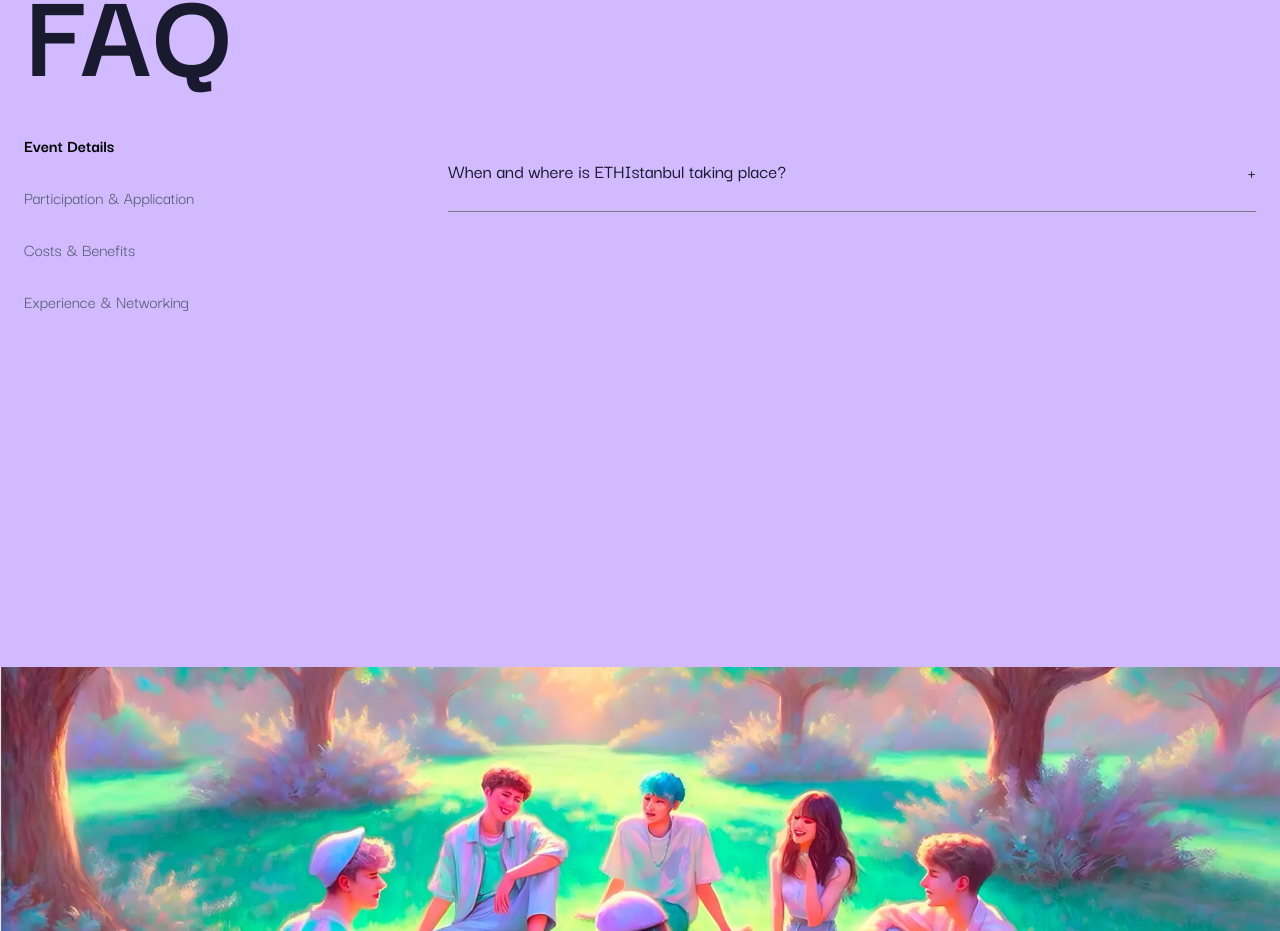
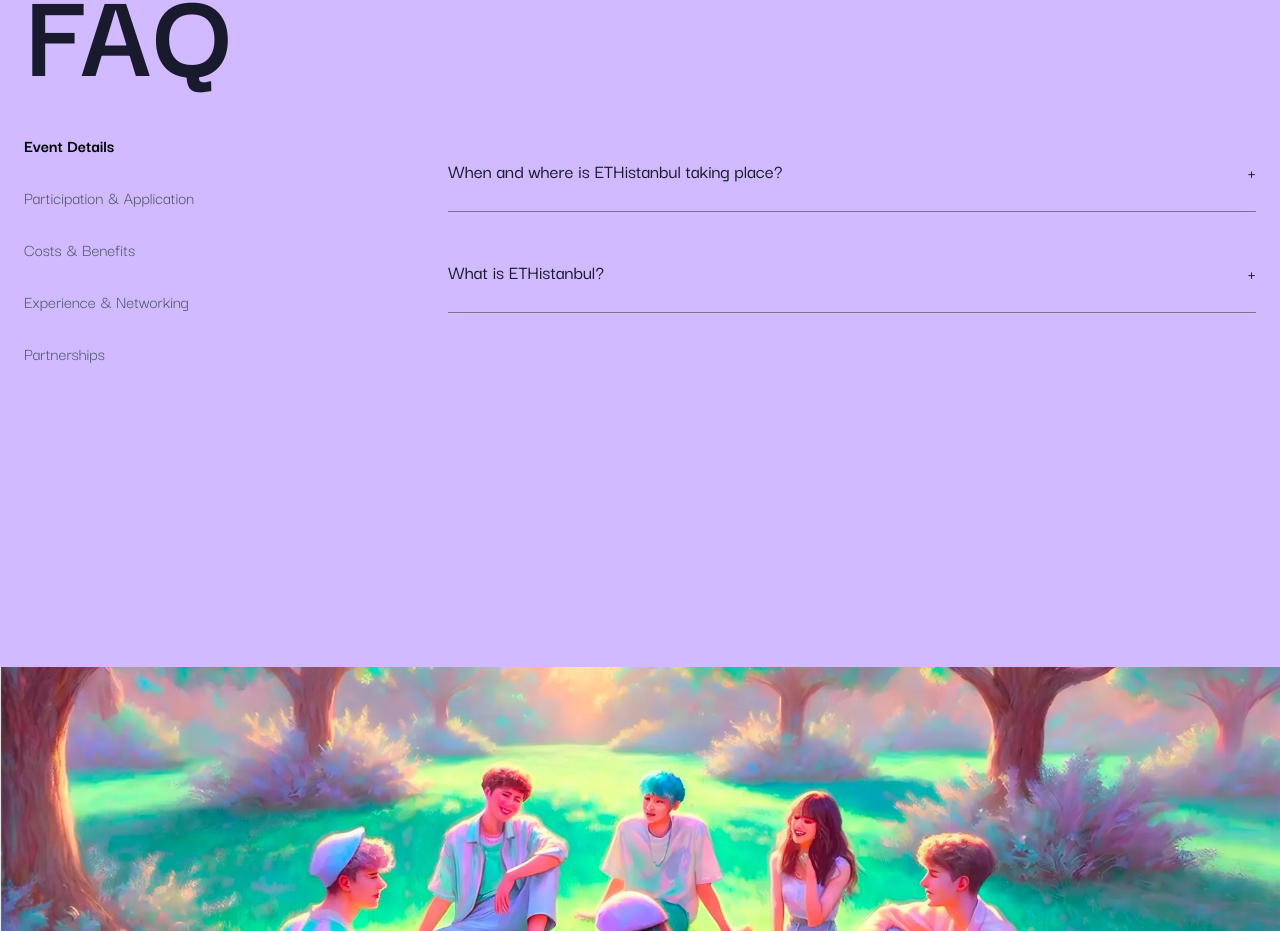
Before and after one commit to node101-io/ethistanbul-landing, a Next.js app: page / in a window 1280 px wide. Shown: the part 4513-5444 px from the top of the page. Built offline with nearby package versions, Linux system fonts and the light colour scheme; a web font is replaced by a local one.

Commit message:
update: faq update

```diff
--- a/components/FAQ.tsx
+++ b/components/FAQ.tsx
@@ -7,7 +7,8 @@
   | "Event Details"
   | "Participation & Application"
   | "Costs & Benefits"
-  | "Experience & Networking";
+  | "Experience & Networking"
+  | "Partnerships";
 interface FAQItem {
   question: string;
   answer: string;
@@ -31,14 +32,20 @@
     "Participation & Application",
     "Costs & Benefits",
     "Experience & Networking",
+    "Partnerships",
   ];
 
   const questionsData: Record<Category, FAQItem[]> = {
     "Event Details": [
       {
-        question: "When and where is ETHIstanbul taking place?",
+        question: "When and where is ETHistanbul taking place?",
         answer:
-          "Anyone passionate about blockchain! Whether you’re a developer, designer, or just curious about Ethereum, you’re welcome to apply. No prior experience? No problem, you’ll find plenty of support from mentors and fellow hackers.",
+          "ETHistanbul will take place between Sep 5-7 at XXX in Istanbul. The conference will be held on the 5th of September; the rest is the hackathon. Make sure to arrive early to secure your spot!",
+      },
+      {
+        question: "What is ETHistanbul?",
+        answer:
+          "ETHistanbul is a hackathon and conference focused on Ethereum and the broader blockchain ecosystem. It’s a space where builders, developers, and innovators come together to create, collaborate, and push the boundaries of decentralized tech.",
       },
     ],
     "Participation & Application": [
@@ -50,26 +57,63 @@
       {
         question: "How can I apply to participate?",
         answer:
-          "Anyone passionate about blockchain! Whether you’re a developer, designer, or just curious about Ethereum, you’re welcome to apply. No prior experience? No problem, you’ll find plenty of support from mentors and fellow hackers.",
+          "You can apply to participate by filling out the application form on our website. We review applications on a rolling basis, so be sure to submit early to increase your chances of acceptance.",
       },
       {
         question: "Can I apply as a team?",
         answer:
-          "Anyone passionate about blockchain! Whether you’re a developer, designer, or just curious about Ethereum, you’re welcome to apply. No prior experience? No problem, you’ll find plenty of support from mentors and fellow hackers.",
+          "Absolutely! You can apply solo or as a team. If you don’t have a team, don’t worry—we’ll have a team formation session at the start of the hackathon.",
       },
     ],
     "Costs & Benefits": [
       {
         question: "How much does it cost to attend?",
         answer:
-          "Anyone passionate about blockchain! Whether you’re a developer, designer, or just curious about Ethereum, you’re welcome to apply. No prior experience? No problem, you’ll find plenty of support from mentors and fellow hackers.",
+          "ETHistanbul is 100% free for accepted participants. We’ve got you covered with meals, Wi-Fi, and even some cool swag!",
+      },
+      {
+        question: "Are there prizes?",
+        answer:
+          "Yes! We’ll have multiple prize tracks sponsored by leading protocols and projects. Prizes will be announced closer to the event.",
+      },
+      {
+        question: "Will travel and accommodation be covered?",
+        answer:
+          "We have a limited number of travel and accommodation grants available. Check the application form for more details on how to apply for a grant.",
+      },
+      {
+        question: "Will food and drinks be provided?",
+        answer:
+          "Yes! We’ll provide food, drinks, and snacks throughout the event to keep you energized and focused.",
+      },
+      {
+        question: "Do I need to bring my own equipment?",
+        answer:
+          "Yes, please bring your own laptop and any equipment you need for hacking. We’ll have Wi-Fi and power outlets available, but make sure your devices are fully charged!",
       },
     ],
     "Experience & Networking": [
       {
         question: "Can I attend just as a spectator?",
         answer:
-          "Anyone passionate about blockchain! Whether you’re a developer, designer, or just curious about Ethereum, you’re welcome to apply. No prior experience? No problem, you’ll find plenty of support from mentors and fellow hackers.",
+          "ETHistanbul is primarily for builders and participants. However, the demo day and final presentations will be open to the public, stay tuned for more details!",
+      },
+      {
+        question: "Can I work on my project after hours?",
+        answer:
+          "Absolutely! ETHistanbul is a 48-hour hackathon, so you’re welcome to work on your project at any time. Just remember to rest and recharge when you can!",
+      },
+      {
+        question: "Will there be networking opportunities?",
+        answer:
+          "Yes, ETHistanbul is a fantastic opportunity to meet fellow developers, entrepreneurs, and industry leaders. We’ll have dedicated networking sessions throughout the event to help you connect.",
+      },
+    ],
+    Partnerships: [
+      {
+        question: "How can I become a partner?",
+        answer:
+          "We’d love to have you on board! Reach out to us via this form for partnership opportunities.",
       },
     ],
   };
```
